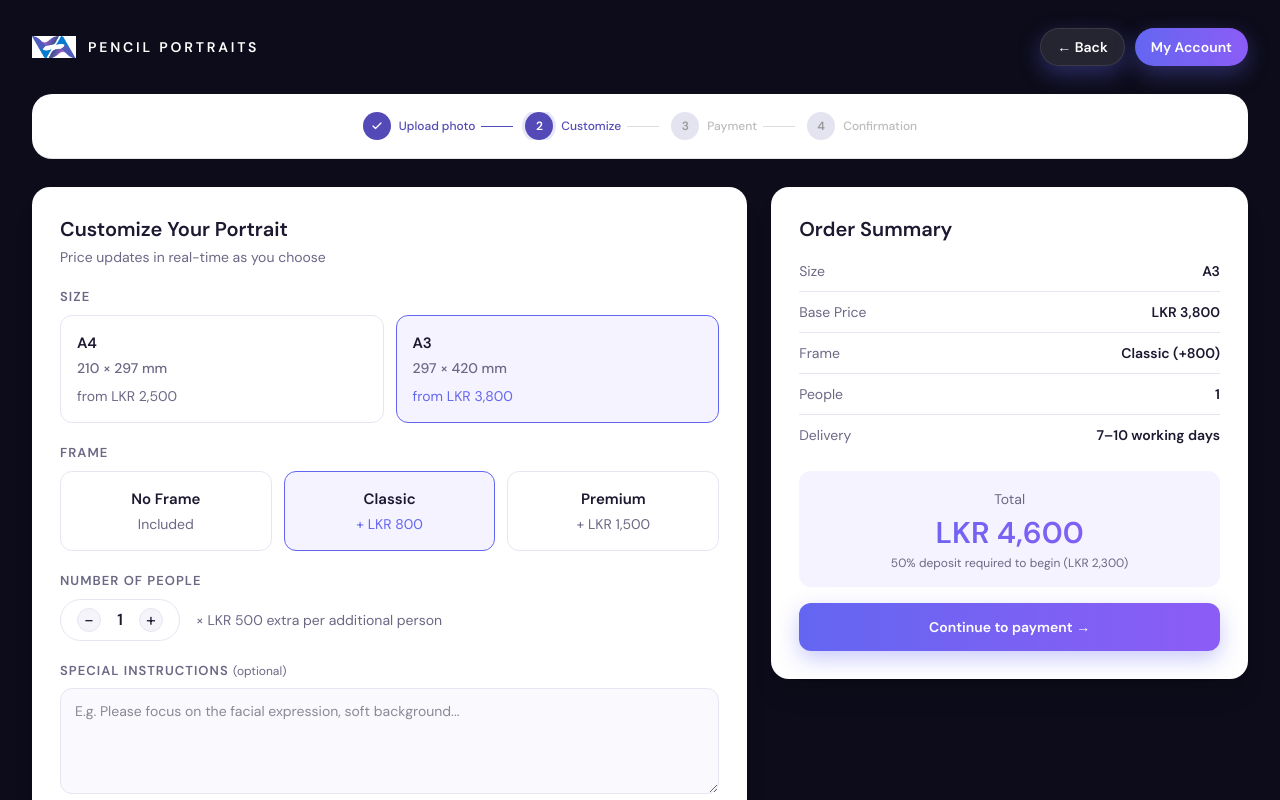
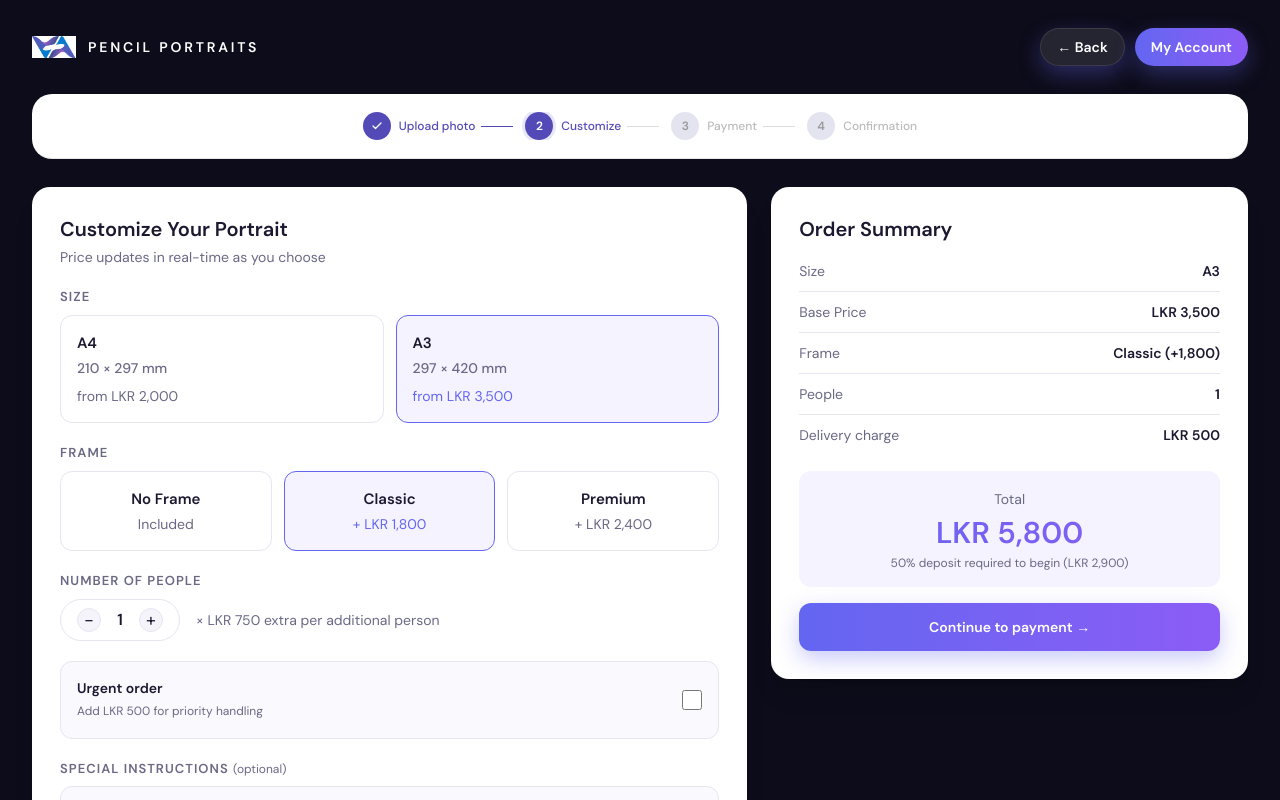
Before and after one commit to Vivid-Arts-Project/VividArts_FrontEnd, a React (Vite) app: page /commission/customize in a window 1280 px wide. Shown: the top 800 px of the page. Built offline with nearby package versions, Linux system fonts and the light colour scheme; no server answers.

Commit message:
Make changes to update realtime prices connecting admin and customer sides

```diff
--- a/src/pages/CustomisePage.jsx
+++ b/src/pages/CustomisePage.jsx
@@ -1,19 +1,23 @@
-import { useMemo, useState } from "react";
+import { useEffect, useMemo, useState } from "react";
 import Stepper from "../components/Stepper";
 import BrandLogo from "../components/BrandLogo";
+import { api } from "../api";
 
-const SIZES = [
-  { id: "A4", label: "A4", dims: "210 × 297 mm", price: 2500 },
-  { id: "A3", label: "A3", dims: "297 × 420 mm", price: 3800 },
-];
+const FALLBACK_CATALOG = {
+  sizes: {
+    A4: { label: "A4", price: 2000, extraPersonPrice: 500 },
+    A3: { label: "A3", price: 3500, extraPersonPrice: 750 },
+  },
+  frames: {
+    none: { label: "No Frame", prices: { A4: 0, A3: 0 } },
+    classic: { label: "Classic", prices: { A4: 1000, A3: 1800 } },
+    premium: { label: "Premium", prices: { A4: 1500, A3: 2400 } },
+  },
+  deliveryPrice: 500,
+  urgentPrice: 500,
+};
 
-const FRAMES = [
-  { id: "none", label: "No Frame", note: "Included", price: 0 },
-  { id: "classic", label: "Classic", note: "+ LKR 800", price: 800 },
-  { id: "premium", label: "Premium", note: "+ LKR 1,500", price: 1500 },
-];
-
-const EXTRA_PERSON = 500;
+const SIZE_DIMS = { A4: "210 × 297 mm", A3: "297 × 420 mm" };
 
 function fmt(n) {
   return `LKR ${n.toLocaleString("en-LK")}`;
@@ -24,13 +28,37 @@ export default function CustomisePage({ photoData, initialOrder = null, onNext =
   const [frameId, setFrameId] = useState(initialOrder?.frameId ?? "classic");
   const [people, setPeople] = useState(initialOrder?.people ?? 1);
   const [notes, setNotes] = useState(initialOrder?.notes ?? "");
+  const [urgent, setUrgent] = useState(initialOrder?.urgent ?? false);
+  const [catalog, setCatalog] = useState(FALLBACK_CATALOG);
 
-  const size = SIZES.find((s) => s.id === sizeId);
-  const frame = FRAMES.find((f) => f.id === frameId);
+  useEffect(() => {
+    let active = true;
+    const loadLivePrices = () => api.getPrices()
+      .then((data) => { if (active && data.success) setCatalog(data); })
+      .catch((error) => console.error("Failed to load live pricing:", error));
+    loadLivePrices();
+    window.addEventListener("focus", loadLivePrices);
+    return () => {
+      active = false;
+      window.removeEventListener("focus", loadLivePrices);
+    };
+  }, []);
+
+  const sizes = Object.entries(catalog.sizes).map(([id, value]) => ({ id, ...value, dims: SIZE_DIMS[id] }));
+  const size = { id: sizeId, ...catalog.sizes[sizeId], dims: SIZE_DIMS[sizeId] };
+  const frames = Object.entries(catalog.frames).map(([id, value]) => ({
+    id,
+    label: value.label,
+    price: value.prices[sizeId],
+    note: value.prices[sizeId] ? `+ ${fmt(value.prices[sizeId])}` : "Included",
+  }));
+  const frame = frames.find((item) => item.id === frameId);
+  const extraPersonPrice = size.extraPersonPrice;
 
   const total = useMemo(
-    () => size.price + frame.price + Math.max(0, people - 1) * EXTRA_PERSON,
-    [size, frame, people]
+    () => size.price + frame.price + Math.max(0, people - 1) * extraPersonPrice
+      + catalog.deliveryPrice + (urgent ? catalog.urgentPrice : 0),
+    [size.price, frame.price, people, extraPersonPrice, catalog.deliveryPrice, catalog.urgentPrice, urgent]
   );
   const deposit = Math.round(total * 0.5);
 
@@ -40,11 +68,15 @@ export default function CustomisePage({ photoData, initialOrder = null, onNext =
       frameId,
       people,
       notes,
+      urgent,
       size,
       frame,
       basePrice: size.price,
       framePrice: frame.price,
-      peoplePrice: Math.max(0, people - 1) * EXTRA_PERSON,
+      extraPersonPrice,
+      peoplePrice: Math.max(0, people - 1) * extraPersonPrice,
+      deliveryPrice: catalog.deliveryPrice,
+      urgentPrice: urgent ? catalog.urgentPrice : 0,
       total,
       deposit,
     });
@@ -96,7 +128,7 @@ export default function CustomisePage({ photoData, initialOrder = null, onNext =
             Size
           </label>
           <div className="mb-1 grid gap-3 sm:grid-cols-2">
-            {SIZES.map((s) => (
+            {sizes.map((s) => (
               <button
                 key={s.id}
                 type="button"
@@ -123,7 +155,7 @@ export default function CustomisePage({ photoData, initialOrder = null, onNext =
             Frame
           </label>
           <div className="mb-1 grid gap-3 md:grid-cols-3">
-            {FRAMES.map((f) => (
+            {frames.map((f) => (
               <button
                 key={f.id}
                 type="button"
@@ -166,9 +198,14 @@ export default function CustomisePage({ photoData, initialOrder = null, onNext =
               </button>
             </div>
             <span className="text-sm text-[#6b6885]">
-              × {fmt(EXTRA_PERSON)} extra per additional person
+              × {fmt(extraPersonPrice)} extra per additional person
             </span>
           </div>
+
+          <label className="mt-5 flex cursor-pointer items-center justify-between rounded-xl border border-[#e7e5f1] bg-[#fafafe] p-4">
+            <span><strong className="block text-sm">Urgent order</strong><span className="text-xs text-[#6b6885]">Add {fmt(catalog.urgentPrice)} for priority handling</span></span>
+            <input type="checkbox" checked={urgent} onChange={(event) => setUrgent(event.target.checked)} className="h-5 w-5 accent-[#6366f1]" />
+          </label>
 
           <label className="mt-5 mb-2 block text-[13px] font-semibold uppercase tracking-[0.08em] text-[#6b6885]" htmlFor="cp-notes">
             Special Instructions <span className="text-xs font-normal normal-case tracking-normal">(optional)</span>
@@ -207,9 +244,10 @@ export default function CustomisePage({ photoData, initialOrder = null, onNext =
                 <dd className="font-semibold">{people}</dd>
               </div>
               <div className="flex justify-between py-2.5 text-sm">
-                <dt className="text-[#6b6885]">Delivery</dt>
-                <dd className="font-semibold">7–10 working days</dd>
+                <dt className="text-[#6b6885]">Delivery charge</dt>
+                <dd className="font-semibold">{fmt(catalog.deliveryPrice)}</dd>
               </div>
+              {urgent && <div className="flex justify-between border-t border-[#e7e5f1] py-2.5 text-sm"><dt className="text-[#6b6885]">Urgent order</dt><dd className="font-semibold">{fmt(catalog.urgentPrice)}</dd></div>}
             </dl>
 
             <div className="mt-4 rounded-xl bg-[#f5f3ff] p-4 text-center">
--- a/src/pages/Payment.jsx
+++ b/src/pages/Payment.jsx
@@ -11,11 +11,13 @@ const fallbackOrder = {
   size: { id: 'A3', label: 'A3' },
   frame: { id: 'classic', label: 'Classic' },
   people: 1,
-  basePrice: 3800,
-  framePrice: 800,
+  basePrice: 3500,
+  framePrice: 1800,
   peoplePrice: 0,
-  total: 4600,
-  deposit: 2300,
+  deliveryPrice: 500,
+  urgentPrice: 0,
+  total: 5800,
+  deposit: 2900,
 }
 const currencies = [
   { code: 'LKR', label: 'LKR – Sri Lankan rupee', rate: 1 },
@@ -333,6 +335,12 @@ export default function Payment({ order, onBack = () => {}, onComplete = () => {
               {safeOrder.peoplePrice > 0 && (
                 <div className="flex justify-between items-center py-2 border-b border-black/[0.06] text-[13px] last:border-b-0"><span className="text-[#6b6b80]">Extra subjects</span><span className="font-medium">{displayValue(safeOrder.peoplePrice)}</span></div>
               )}
+              {safeOrder.deliveryPrice > 0 && (
+                <div className="flex justify-between items-center py-2 border-b border-black/[0.06] text-[13px] last:border-b-0"><span className="text-[#6b6b80]">Delivery charge</span><span className="font-medium">{displayValue(safeOrder.deliveryPrice)}</span></div>
+              )}
+              {safeOrder.urgentPrice > 0 && (
+                <div className="flex justify-between items-center py-2 border-b border-black/[0.06] text-[13px] last:border-b-0"><span className="text-[#6b6b80]">Urgent order</span><span className="font-medium">{displayValue(safeOrder.urgentPrice)}</span></div>
+              )}
               <div className="flex justify-between items-center py-2 border-b border-black/[0.06] text-[13px] last:border-b-0"><span className="text-[#6b6b80]">Delivery</span><span className="font-medium">Courier</span></div>
             </div>
 
--- a/src/pages/SettingsPage.jsx
+++ b/src/pages/SettingsPage.jsx
@@ -382,7 +382,7 @@ function PricingTab({ onToast }) {
       <div className="card mb-16">
         <div className="card-head">
           <div className="card-title">💰 Live Price Preview</div>
-          <span style={{ fontSize: 12, color: 'var(--va-text3)' }}>A3 · 1 subject · no frame · pickup · standard</span>
+          <span style={{ fontSize: 12, color: 'var(--va-text3)' }}>A3 · 1 subject · no frame · delivery · standard</span>
         </div>
         <div className="card-body" style={{ padding: '14px 20px' }}>
           {loading || !preview ? (
```
